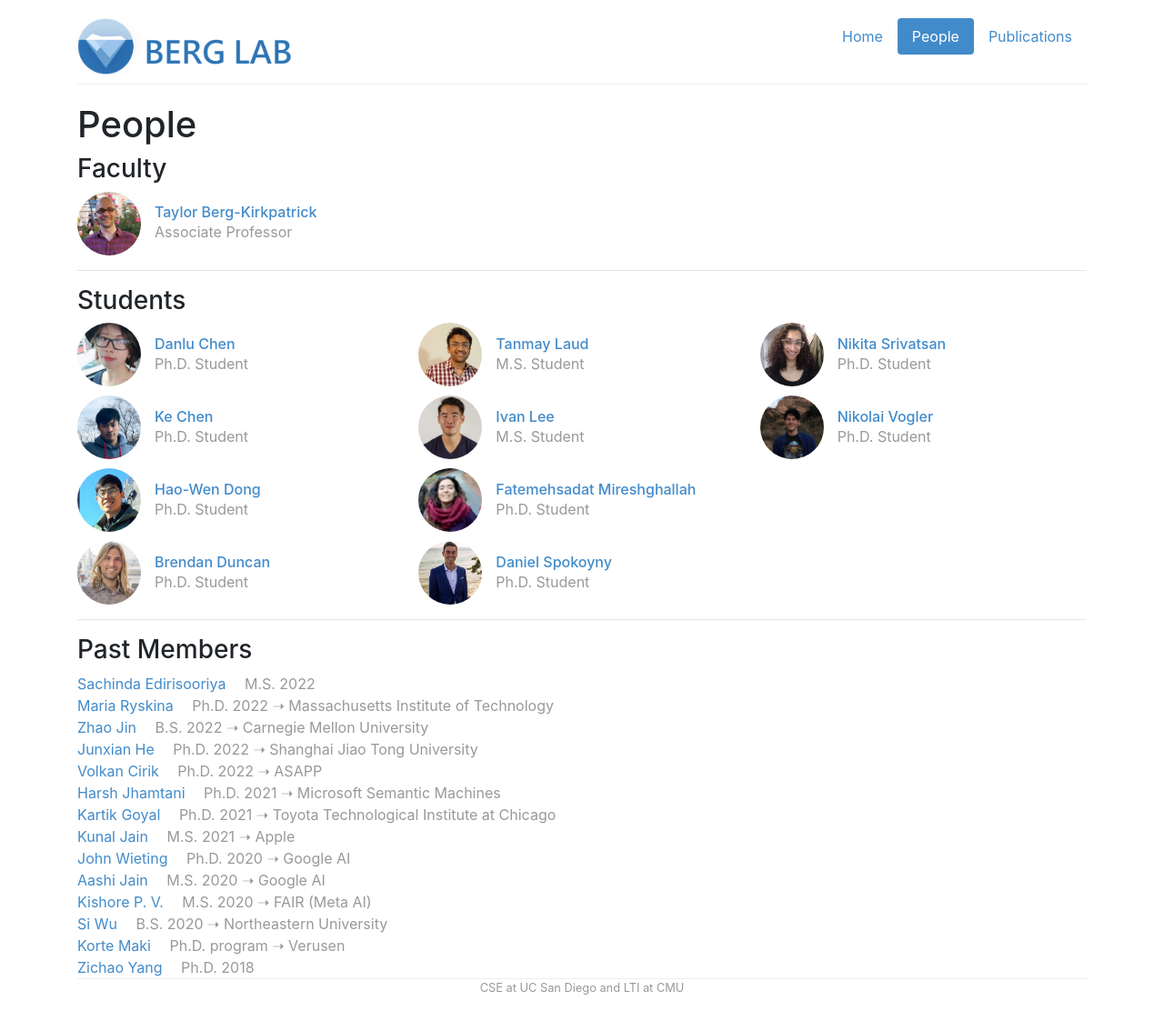
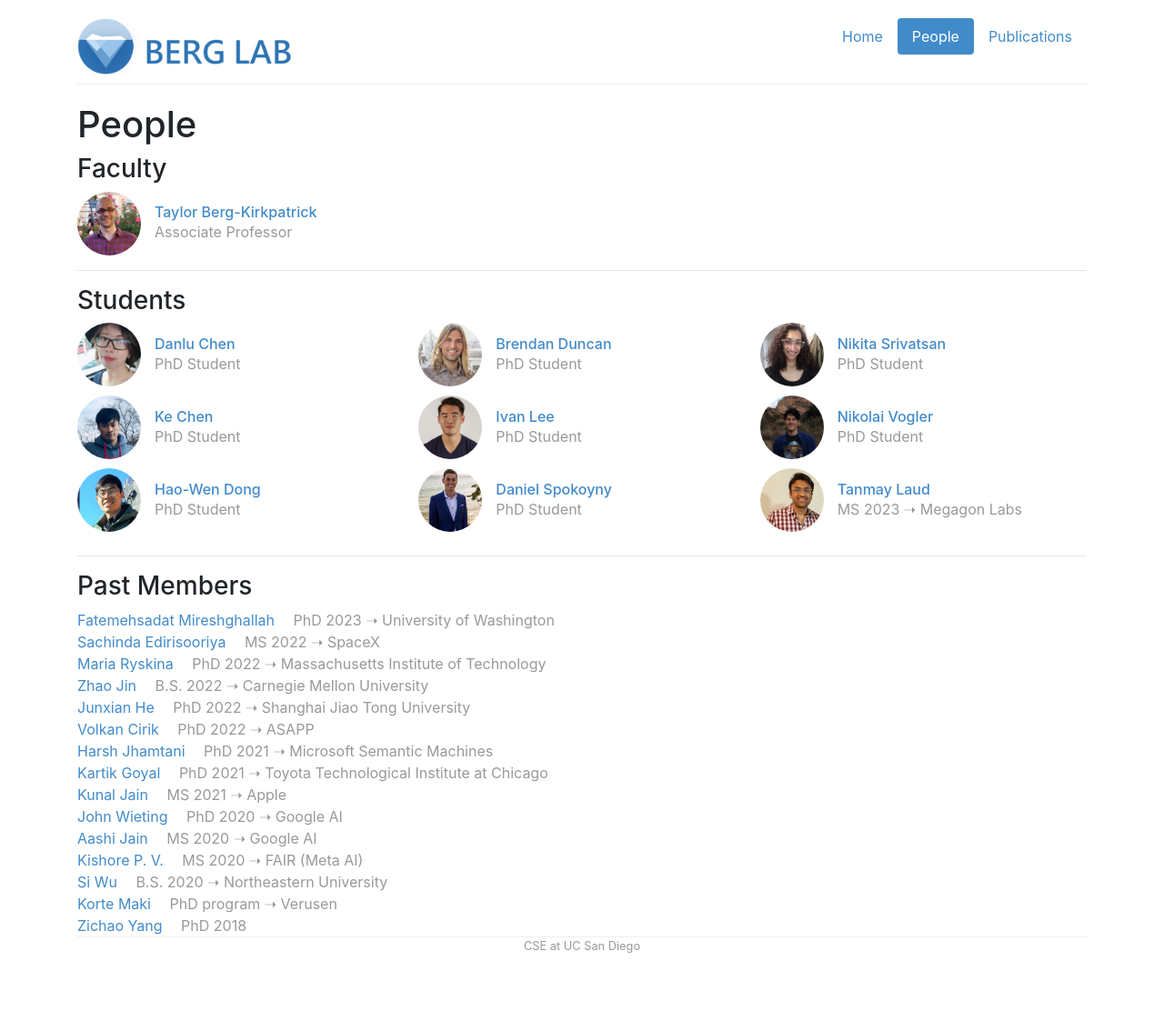
Before and after one commit to icebergnlp/icebergnlp.github.io, a Jekyll site: the page built from people.html, in a window 1280 px wide. Shown: the whole page at 91% size. Built offline with Jekyll 4.4.1, drawn with Linux system fonts in a browser that asks for light colours; after the commit the page ends 1066 px from its top, so only the background shows below that.

Commit message:
Update people

```diff
--- a/_data/people.yml
+++ b/_data/people.yml
@@ -16,88 +16,88 @@ danlu:
     webpage: https://taineleau.cc/
     role: grad
     image: /img/people/danlu.jpg
-    bio: Ph.D. Student
+    bio: PhD Student
 
 ke:
     display_name: Ke Chen
     webpage: https://www.knutchen.com/
     role: grad
     image: /img/people/kechen.jpg
-    bio: Ph.D. Student
+    bio: PhD Student
 
 herman:
     display_name: Hao-Wen Dong
     webpage: https://salu133445.github.io/
     role: grad
     image: /img/people/herman.jpg
-    bio: Ph.D. Student
+    bio: PhD Student
 
 brendan:
     display_name: Brendan Duncan
     webpage: http://www.brendanduncan.com/
     role: grad
     image: /img/people/brendan.png
-    bio: Ph.D. Student
+    bio: PhD Student
+
+ivan:
+    display_name: Ivan Lee
+    webpage: https://ivnle.github.io/
+    role: grad
+    image: /img/people/ivan.jfif
+    bio: PhD Student
+
+dspokoyn:
+    display_name: Daniel Spokoyny
+    role: grad
+    webpage: https://spokoyny.github.io/
+    image: /img/people/dspokoyn.jpeg
+    bio: PhD Student
+
+nsrivats:
+    display_name: Nikita Srivatsan
+    webpage: http://www.cs.cmu.edu/~asrivats/
+    role: grad
+    image: /img/people/nsrivats.jpg
+    bio: PhD Student
+
+nvog:
+    display_name: Nikolai Vogler
+    webpage: https://nvog.github.io/
+    role: grad
+    image: /img/people/nvog.jpg
+    bio: PhD Student
+
+# Undergrads (alphabetical order)
+
+# Past members (reverse chronological order)
+
+fatemeh:
+    display_name: Fatemehsadat Mireshghallah
+    webpage: https://cseweb.ucsd.edu/~fmireshg/
+    role: past
+    image: /img/people/fatemeh.jpg
+    bio: PhD 2023 ➝ University of Washington
 
 tanmay:
     display_name: Tanmay Laud
     webpage: https://www.linkedin.com/in/tanmaylaud
     role: grad
     image: /img/people/tanmay.jpeg
-    bio: M.S. Student
-
-ivan:
-    display_name: Ivan Lee
-    webpage: https://ivnle.github.io/
-    role: grad
-    image: /img/people/ivan.jfif
-    bio: M.S. Student
-
-fatemeh:
-    display_name: Fatemehsadat Mireshghallah
-    webpage: https://cseweb.ucsd.edu/~fmireshg/
-    role: grad
-    image: /img/people/fatemeh.jpg
-    bio: Ph.D. Student
-
-dspokoyn:
-    display_name: "Daniel Spokoyny"
-    role: grad
-    webpage: https://spokoyny.github.io/
-    image: /img/people/dspokoyn.jpeg
-    bio: Ph.D. Student
-
-nsrivats:
-    display_name: Nikita Srivatsan
-    webpage: http://www.cs.cmu.edu/~asrivats/
-    role: grad
-    image: /img/people/nsrivats.jpg
-    bio: Ph.D. Student
-
-nvog:
-    display_name: Nikolai Vogler
-    webpage: https://nvog.github.io/
-    role: grad
-    image: /img/people/nvog.jpg
-    bio: Ph.D. Student
-
-# Undergrads (alphabetical order)
-
-# Past members (reverse chronological order)
+    bio: MS 2023 ➝ Megagon Labs
 
 sachinda:
     display_name: Sachinda Edirisooriya
     webpage: https://sachindae.github.io/
     role: past
     image: /img/people/sachinda.png
-    bio: M.S. 2022
+    bio: MS 2022 ➝ SpaceX
 
 mryskina:
     display_name: Maria Ryskina
     webpage: http://www.cs.cmu.edu/~mryskina/
     role: past
     image: /img/people/mryskina.jpg
-    bio: Ph.D. 2022 ➝ Massachusetts Institute of Technology
+    bio: PhD 2022 ➝ Massachusetts Institute of Technology
 
 judy:
     display_name: Zhao Jin
@@ -111,55 +111,55 @@ junxian1:
     role: past
     webpage: https://jxhe.github.io/
     image: /img/people/junxian1.jpg
-    bio: Ph.D. 2022 ➝ Shanghai Jiao Tong University
+    bio: PhD 2022 ➝ Shanghai Jiao Tong University
 
 vcirik:
     display_name: Volkan Cirik
     webpage: https://www.cs.cmu.edu/~vcirik/
     role: past
     image: /img/people/vcirik.jpg
-    bio: Ph.D. 2022 ➝ ASAPP
+    bio: PhD 2022 ➝ ASAPP
 
 jharsh:
     display_name: Harsh Jhamtani
     webpage: https://sites.google.com/view/harshjhamtani/home
     role: past
     image: /img/people/jharsh.jpg
-    bio: Ph.D. 2021 ➝ Microsoft Semantic Machines
+    bio: PhD 2021 ➝ Microsoft Semantic Machines
 
 kartikgo:
     display_name: Kartik Goyal
     role: past
     webpage: http://www.cs.cmu.edu/~kartikgo
-    bio: Ph.D. 2021 ➝ Toyota Technological Institute at Chicago
+    bio: PhD 2021 ➝ Toyota Technological Institute at Chicago
 
 kunal:
     display_name: Kunal Jain
     webpage: https://sites.google.com/view/kunal-jain/
     role: past
     image: /img/people/kunal.jpg
-    bio: M.S. 2021 ➝ Apple
+    bio: MS 2021 ➝ Apple
 
 jwieting:
     display_name: John Wieting
     webpage: http://www.cs.cmu.edu/~jwieting/
     role: past
     image: /img/people/jwieting.jpg
-    bio: Ph.D. 2020 ➝ Google AI
+    bio: PhD 2020 ➝ Google AI
 
 aashi:
     display_name: Aashi Jain
     webpage: https://aashi7jain.com/
     role: past
     image: /img/people/aashi.jpeg
-    bio: M.S. 2020 ➝ Google AI
+    bio: MS 2020 ➝ Google AI
 
 kishore:
     display_name: Kishore P. V.
     webpage: https://kishorepv.github.io
     role: past
     image: /img/people/kishore.jpg
-    bio: M.S. 2020 ➝ FAIR (Meta AI)
+    bio: MS 2020 ➝ FAIR (Meta AI)
 
 swu:
     display_name: Si Wu
@@ -172,11 +172,11 @@ kmaki:
     display_name: Korte Maki
     webpage: https://scholar.google.com/citations?user=4MwHtsUAAAAJ&hl=en&oi=ao
     role: past
-    bio: Ph.D. program ➝ Verusen
+    bio: PhD program ➝ Verusen
 
 zichaoy:
     display_name: Zichao Yang
     webpage: http://www.cs.cmu.edu/~zichaoy/
     role: past
     image: /img/people/zichaoy.jpg
-    bio: Ph.D. 2018
+    bio: PhD 2018
--- a/_layouts/default.html
+++ b/_layouts/default.html
@@ -65,9 +65,7 @@
 
             <div class="footer">
                 <p>
-                    <a href="https://cse.ucsd.edu">CSE at UC San Diego </a>
-                    and
-                    <a href="https://www.lti.cs.cmu.edu/">LTI at CMU</a>
+                    <a href="https://cse.ucsd.edu">CSE at UC San Diego</a>
                 </p>
             </div>
 
```
Also changed, not shown: _posts/2023-06-22-niloofar.md (added, +7 -0 lines).
